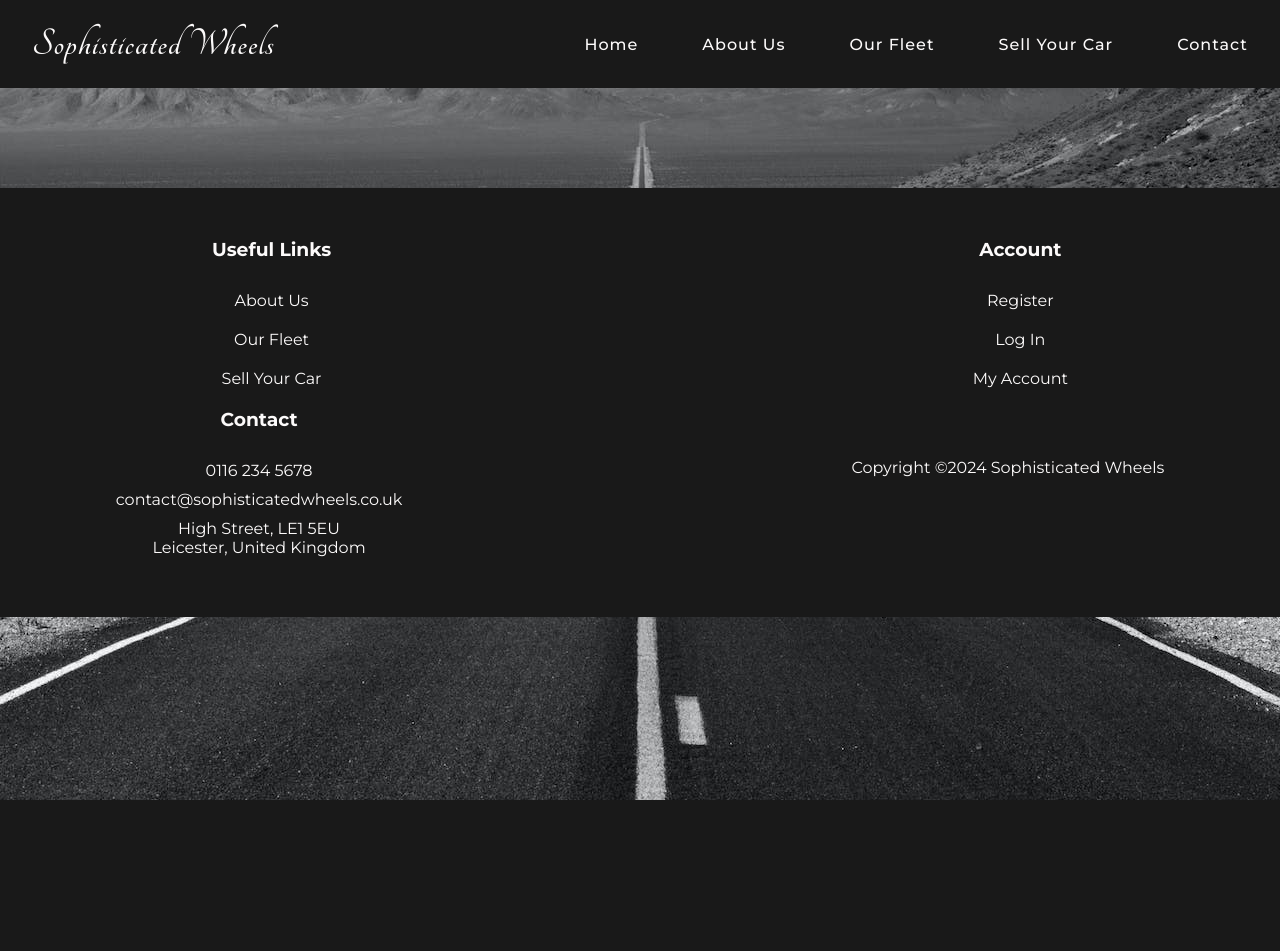
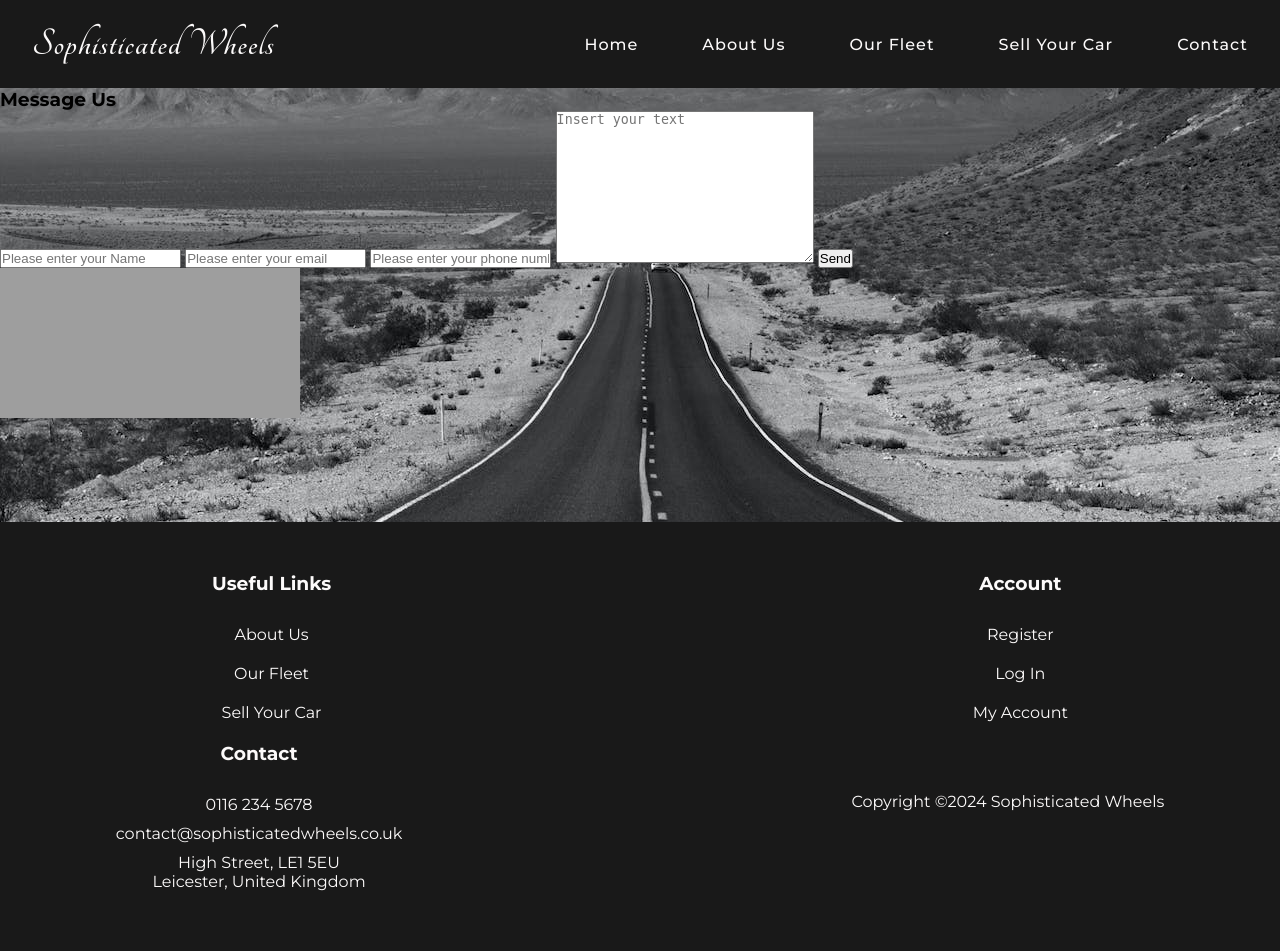
Before and after one commit to Mark-Assessment/r-troaca-sophisticated-wheels-m3-2, a Flask app: page /contact in a window 1280 px wide. Before the commit the page ends 800 px from the top, so only its background shows below. Run offline with Flask 3, Linux system fonts and the light colour scheme; grey boxes are pictures that could not be loaded.

Commit message:
Add form for contact.html

```diff
--- a/static/css/styles.css
+++ b/static/css/styles.css
@@ -168,7 +168,7 @@ footer p {
     padding: 20px 20px;
     border: 2px solid #ddd;
     border-radius: 8px;
-    background-color:rgba(238, 232, 232, 0.419);
+    background-color:rgba(238, 232, 232, 0.719);
     backdrop-filter: blur(3px);
     align-content: center;
     justify-content: center;
@@ -187,3 +187,5 @@ footer p {
     font-weight: 500;
     letter-spacing: 1px;
 }
+
+/* contact */
--- a/templates/contact.html
+++ b/templates/contact.html
@@ -1,3 +1,20 @@
 {% extends "base.html" %}
 {% block content %}
+<section>
+    <div class="contact-container">
+        <div class="form-container">
+            <h3>Message Us</h3>
+            <form action="" class="contact-form">
+                <input type="text" placeholder="Please enter your Name" required>
+                <input type="email" placeholder="Please enter your email" required>
+                <input type="tel" placeholder="Please enter your phone number" required>
+                <textarea name="" id="" cols="30" rows="10" placeholder="Insert your text" required></textarea>
+                <input type="submit" value="Send" class="sendbtn">
+            </form>
+        </div>
+        <div class="map">
+            <iframe src="https://www.google.com/maps/embed?pb=!1m18!1m12!1m3!1d2421.3484114506114!2d-1.138048230756516!3d52.63561810019084!2m3!1f0!2f0!3f0!3m2!1i1024!2i768!4f13.1!3m3!1m2!1s0x4877611fd5e66ff7%3A0xa362a3b51be66a39!2sHigh%20St%2C%20Leicester!5e0!3m2!1sen!2suk!4v1707941800545!5m2!1sen!2suk" style="border:0;" allowfullscreen="" loading="lazy" referrerpolicy="no-referrer-when-downgrade"></iframe>
+        </div>
+    </div>
+</section>
 {% endblock %}
```
